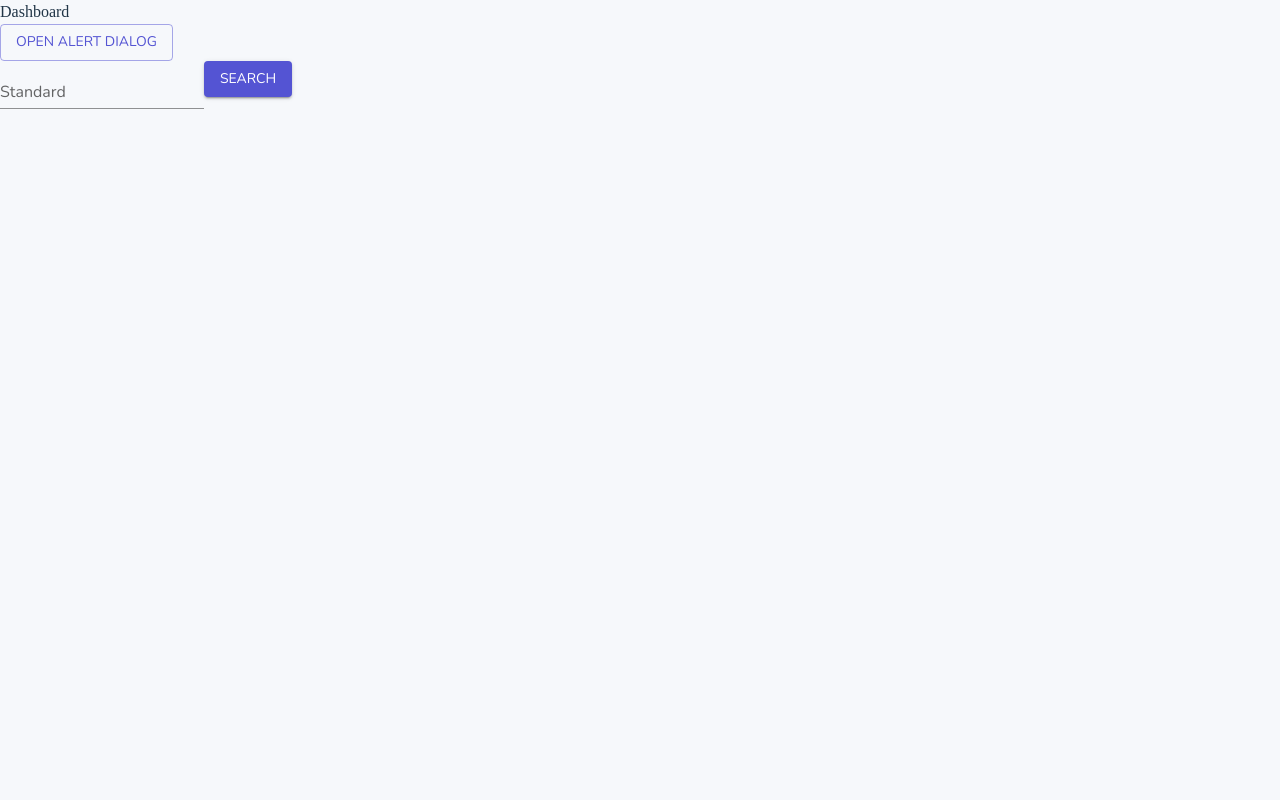
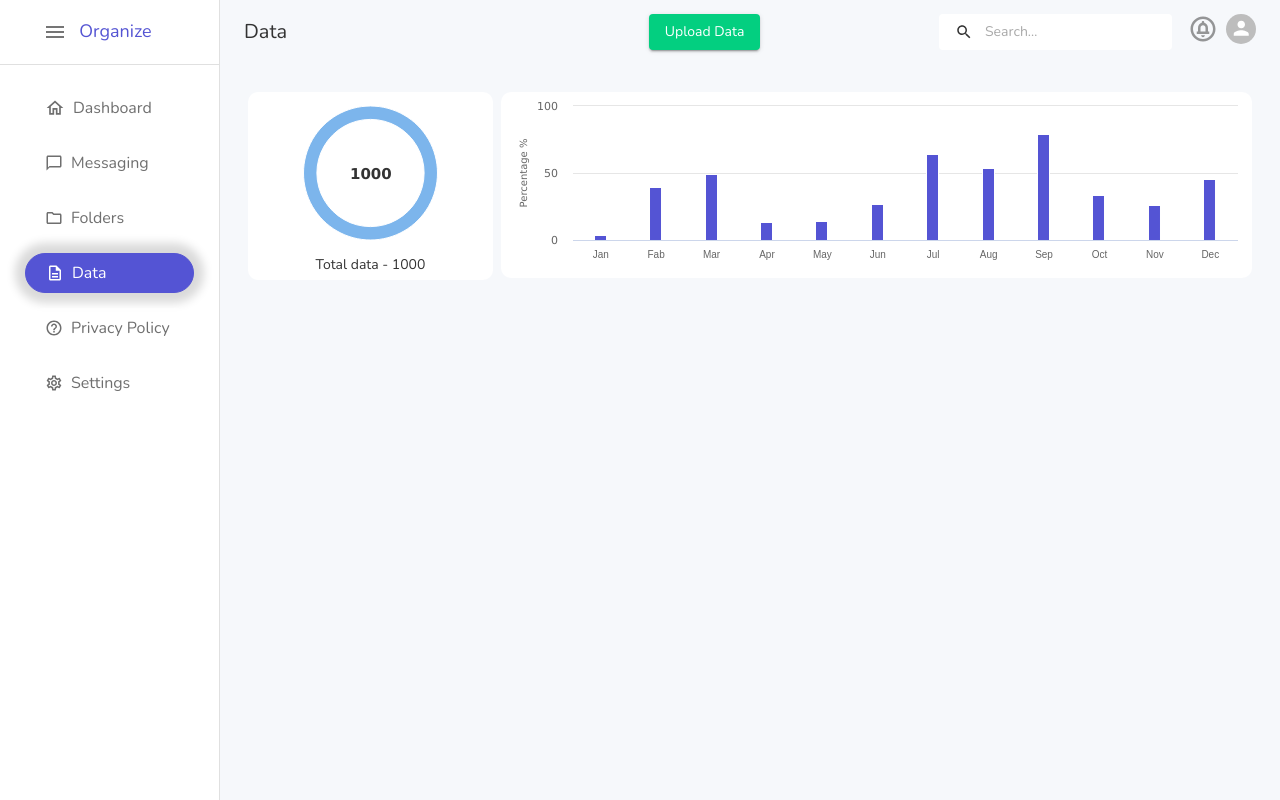
Before and after one commit to satyam-organaise/frontend-code-organise, a React (Vite) app: page / in a window 1280 px wide. Built offline with nearby package versions, Linux system fonts and the light colour scheme.

Commit message:
modal add for upload files

```diff
--- a/src/App.jsx
+++ b/src/App.jsx
@@ -15,13 +15,13 @@ function App() {
       },
       secondary: {
         main: '#FF5353',
-        dark:"#333333",
+        dark: "#333333",
       }
     },
     typography: {
       fontFamily: 'Nunito',
-      color:"#333333",
-      fontWeight:"600"
+      color: "#333333",
+      fontWeight: "600"
     },
 
   });
@@ -29,10 +29,13 @@ function App() {
   return (
     <>
       <ThemeProvider theme={theme}>
+        {/* <Dashboard /> */}
         <Routes>
-          <Route path="/" element={<Dashboard />} />
+          <Route path="/" element={<Data />} />
           <Route path="/data" element={<Data />} />
           <Route path="/message" element={<Message />} />
+          <Route path="/folder" element={<Folder />} />
+          <Route path="/priva" element={<Folder />} />
           <Route path="/folder" element={<Folder />} />
           <Route path="*" element={<>404 page</>} />
 
--- a/src/components/FileUploadModal/FileUploadModal.jsx
+++ b/src/components/FileUploadModal/FileUploadModal.jsx
@@ -1,11 +1,13 @@
-import { Box, Button, Dialog, DialogActions, DialogContent, DialogContentText, DialogTitle } from '@mui/material';
+import { Box, Button, Dialog, DialogActions, DialogContent, DialogContentText, DialogTitle, Grid, Typography } from '@mui/material';
 import Papa from "papaparse";
 import React, { useCallback, useState } from 'react'
 import { useDropzone } from 'react-dropzone';
-
-
-const FileUploadModal = ({ handleClose, open ,setJsonData }) => {
+import CloudUploadOutlinedIcon from '@mui/icons-material/CloudUploadOutlined';
+import ClearOutlinedIcon from '@mui/icons-material/ClearOutlined';
+const FileUploadModal = ({ handleClose, open, setJsonData }) => {
     const [fileGet, setFile] = useState();
+    const [fullWidth, setFullWidth] = React.useState(true);
+    const [maxWidth, setMaxWidth] = React.useState('xs');
 
 
     const onDrop = useCallback((acceptedFiles) => {
@@ -20,7 +22,7 @@ const FileUploadModal = ({ handleClose, open ,setJsonData }) => {
     const {
         getRootProps,
         getInputProps
-    } = useDropzone({onDrop});
+    } = useDropzone({ onDrop });
 
 
     const convertToJson = () => {
@@ -41,25 +43,46 @@ const FileUploadModal = ({ handleClose, open ,setJsonData }) => {
                 onClose={handleClose}
                 aria-labelledby="alert-dialog-title"
                 aria-describedby="alert-dialog-description"
+                fullWidth={fullWidth}
+                maxWidth={maxWidth}
+                onBackdropClick="false"
             >
                 <DialogTitle id="alert-dialog-title">
+                    <Box display={"flex"} justifyContent="space-between">
+                        <Typography variant="subtitle2" color="#333333">Upload Files</Typography>
+                        <ClearOutlinedIcon sx={{ cursor: "pointer", color: "#333333" }} onClick={() => handleClose()} />
+                    </Box>
 
                 </DialogTitle>
                 <DialogContent>
                     <DialogContentText id="alert-dialog-description">
-                        Upload file here
                     </DialogContentText>
                     <div {...getRootProps({ className: 'dropzone' })}>
+
+                        <Grid mt={2} xs={12} item container display={"flex"} justifyContent="center">
+                            <Box p={6} style={{ backgroundColor: "#efefef", borderRadius: "10px" }}>
+                                <Box px={1.8} py={1.2} style={{ backgroundColor: "#5454d3", borderRadius: "5px" }}>
+                                    <CloudUploadOutlinedIcon sx={{ fontSize: "30px", color: "#fff" }} />
+                                </Box>
+                            </Box>
+                        </Grid>
                         <input {...getInputProps()} />
-                        <p>Drag 'n' drop some files here, or click to select files</p>
-                        <em>(Only *.jpeg and *.png images will be accepted)</em>
+                        {/* <p>Drag 'n' drop some files here, or click to select files</p>
+                        <em>(Only *.jpeg and *.png images will be accepted)</em> */}
+
                     </div>
+                    <Box mt={3} sx={{ display: "flex", justifyContent: "center" }}>
+                        <Button   sx={{ paddingLeft:"50px",paddingRight:'50px',backgroundColor:"#03CF80" , textTransform:"capitalize"}} size='large' variant='contained' onClick={handleClose}>Upload Now</Button>
+                    </Box>
                 </DialogContent>
                 <DialogActions>
-                    <Button onClick={handleClose}>Disagree</Button>
+
+
+                    {/*
                     <Button onClick={convertToJson} autoFocus>
                         Agree
                     </Button>
+                    */}
                 </DialogActions>
             </Dialog>
         </>
--- a/src/components/LeftSideBar/LeftSideBar.jsx
+++ b/src/components/LeftSideBar/LeftSideBar.jsx
@@ -144,6 +144,7 @@ const StyledInputBase = styled(InputBase)(({ theme }) => ({
 
 
 const LeftSideBar = (props) => {
+    console.log(props);
     const theme = useTheme();
     const navegate = useNavigate();
     const [open, setOpen] = React.useState(true);
@@ -206,12 +207,19 @@ const LeftSideBar = (props) => {
                         {props.data.pageName}
                     </Typography>
                     <Box sx={{ flexGrow: 0, width: "60%" }} display="inline-flex"
-                     justifyContent={props.data.pageName === "Data" ?'space-between' : "end"}
-                        >
+                        justifyContent={props.data.pageName === "Data" ? 'space-between' : "end"}
+                    >
                         {props.data.pageName === "Data" &&
                             <Box id="file_upload_icon">
-                                <Button variant="contained"
-                                    sx={{ backgroundColor: "#03CF80", color: "#ffffff", textTransform: "none" }}>
+                                <Button
+                                    variant="contained"
+                                    sx={{
+                                        backgroundColor: "#03CF80",
+                                        color: "#ffffff",
+                                        textTransform: "none"
+                                    }}
+                                    onClick={() => props.setOpen(true)}
+                                >
                                     Upload Data
                                 </Button>
                             </Box>
--- a/src/pages/Data.jsx
+++ b/src/pages/Data.jsx
@@ -1,32 +1,44 @@
-import React from 'react';
+import React, { useState } from 'react';
 import LeftSideBar from '../components/LeftSideBar/LeftSideBar';
 import Typography from '@mui/material/Typography'
 import { Grid } from '@mui/material';
 import CircularProgressBar from '../components/DataPageComponent/CircularProgressBar/CircularProgressBar';
 import LineBarsChart from '../components/DataPageComponent/LineBarsChart';
 import { Box } from '@mui/system';
+import FileUploadModal from '../components/FileUploadModal/FileUploadModal';
 
 const Data = ({ theme }) => {
     //Index prop defiend by according to this array
     //['dashboard', 'message', 'folder', 'data', 'privacy-policy', 'settings'];
 
+    const [open, setOpen] = useState(false);
+    const [jsonData, setJsonData] = useState([]);
+    const handleClickOpen = () => {
+        setOpen(true);
+    };
+    const handleClose = () => {
+        setOpen(false);
+    };
     return (
         <>
-            <LeftSideBar data={{ pageName: "Data", index: 3 }}>
+            <LeftSideBar data={{ pageName: "Data", index: 3 }} setOpen={setOpen}>
                 <Grid container id="graph_session_in_data_part">
-                    <Grid item  p={.5}  md={3}  lg={3} sx={{ height: "200px" }} >
+                    <Grid item p={.5} md={3} lg={3} sx={{ height: "200px" }} >
                         <Box p={.5} bgcolor="#fff" borderRadius="10px">
                             <CircularProgressBar />
                             <Typography mt={.5} color="secondary.dark" variant="subtitle2" textAlign={'center'} > Total data - 1000</Typography>
                         </Box>
                     </Grid>
-                    <Grid item  p={.5}  md={9} lg={9} sx={{ height: "200px" }} >
-                        <Box  p={.5}  bgcolor="#fff" borderRadius="10px">
+                    <Grid item p={.5} md={9} lg={9} sx={{ height: "200px" }} >
+                        <Box p={.5} bgcolor="#fff" borderRadius="10px">
                             <LineBarsChart />
                         </Box>
 
                     </Grid>
                 </Grid>
+                {
+                    open && <FileUploadModal open={open} handleClose={handleClose} setJsonData={setJsonData} />
+                }
             </LeftSideBar>
         </>
     )
```
